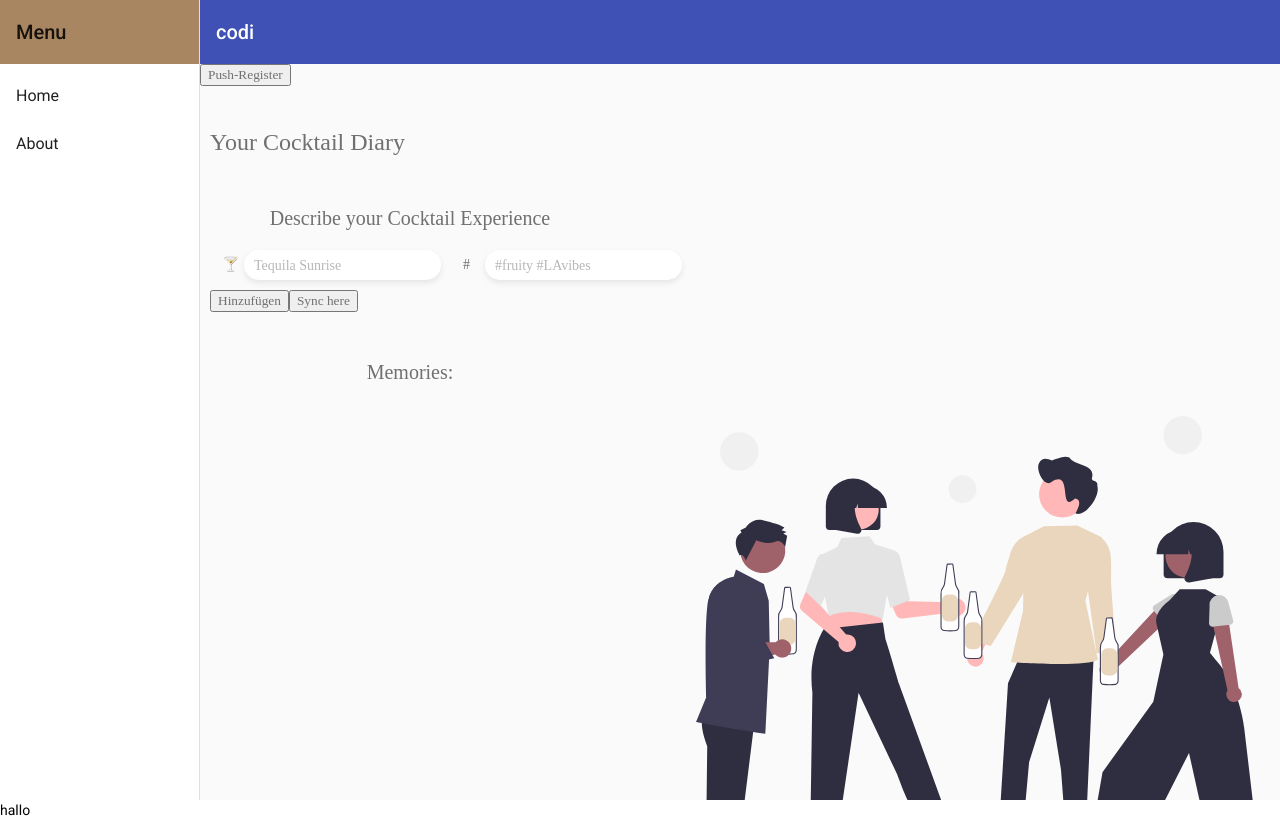
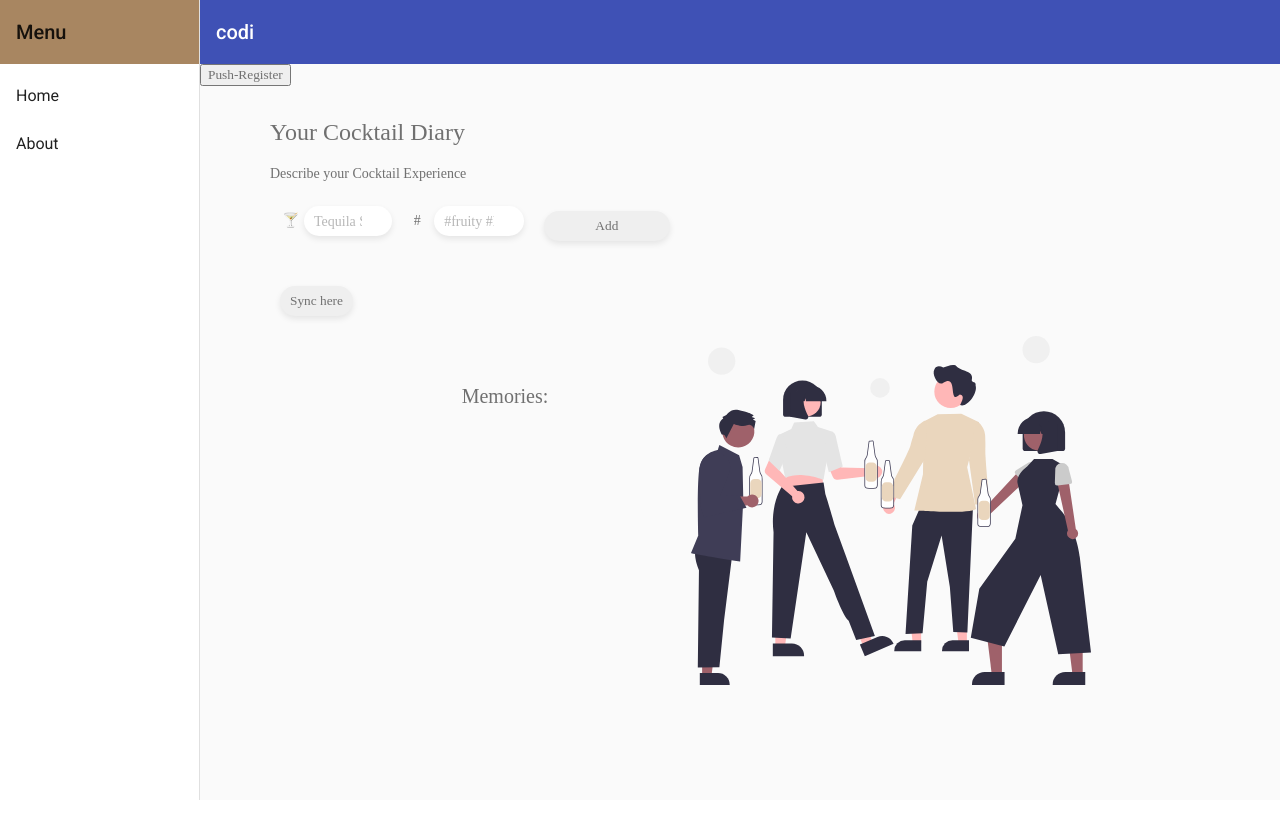
Before and after one commit to Blonas-collab/PWA-CoDi, an Angular app: page / in a window 1280 px wide. After the commit the page ends 800 px from the top, so only its background shows below. Built offline with nearby package versions, Linux system fonts and the light colour scheme.

Commit message:
css adjustments

```diff
--- a/src/app/cocktails/cocktails.component.css
+++ b/src/app/cocktails/cocktails.component.css
@@ -1,26 +1,35 @@
 * {
     color: #707070;
 }
+p {
 
-.contentWrapper {
-    max-width: 400px;
-    margin: 20px 10px;
-    float: left;
 }
 
-@media (min-width: 375px) {
+.wrapper {
+    max-width: 1200px;
+    position: relative;
+}
+
+@media (min-width: 1000px) {
     .wrapper {
-        margin: 20px auto;
+        margin: 0 50px auto;
     }
 }
 
+.wrapper-input {
+    max-width: 400px;
+    margin: 30px 20px 20px 20px;
+}
+
+
 .wrapper-container{
     display: flex;
-    min-width: 400px;
     flex-direction: column;
+    margin-bottom: 30px;
+    align-items: center;
 }
 
-@media (min-width: 375px) {
+@media (min-width: 768px) {
     .wrapper-container {
      flex-direction: row;
     }
@@ -29,14 +38,19 @@
 .container-input {
     margin: 10px;
     display: flex;
+    width: 100%;
 }
 
 .container-input label {
     margin-right: 10px;
     width: 10px;
     padding: 5px 2px;
+}
 
+label:hover {
+    cursor: pointer;
 }
+
 .container-input input {
     border-radius: 18px;
     border-style: none;
@@ -44,9 +58,10 @@
 	border-radius: 18px;
     padding: 5px 10px;
     height: 25px;
+    width: 75%;
 }
 
-@media (min-width: 375px) {
+@media (min-width: 768px) {
     .container-input input {
         height: 20px;
     }
@@ -66,29 +81,83 @@ h1 {
 
 button {
      font-family: Oswald;
+     background-color: #EFEFEF;
+     border-radius: 18px;
+     border-style: none;
+     box-shadow: 0px 3px 6px #00000016;
+     border-radius: 18px;
+     padding: 5px 10px 5px 10px;
+     height: 35px;
+     margin-top: 10px;
     }
 
+button:hover {
+    cursor: pointer;
+}
+
+@media (min-width: 768px ) {
+    button {
+        height: 30px;
+        margin-left: 10px;
+    }
+}
+
+.add-btn {
+    width: 100%;
+}
+
+
+
+/*_______________*/
+
+.wrapper-sec {
+    display: flex;
+    flex-direction: column;
+    max-width: 400px;
+    margin: 20px 10px;
+}
+
+.wrapper-memories {
+    margin: 0 20px 0 20px;
+    align-items: center;
+}
+
+@media (min-width: 768px) {
+    .wrapper-memories {
+        align-items:unset;
+    }
+    .container-memories {
+       width: 50%;
+    }
+}
 .headings {
     margin-top: 50px;
     text-align: center;
     font-size: 20px;
 }
 
-.cocktailname{
+.cocktail-name{
     font-size: 16px;
     margin: 0 0 0 0;
 }
 
 .list {
     list-style-type: none;
-}
+    padding: 0;
+    text-align: center;
 
-.mainImageWrapper {
-    float: right;
 }
 
 .mainImage {
     max-width: 75%;
-    float: right;
-    margin: 0 20px 20px 0;
+    margin: 0 auto;
 }
+
+@media (min-width: 768px) {
+    .mainImage {
+       width: 50%;
+       max-width: 400px;
+       position: absolute;
+       left:45%;
+    }
+}
--- a/src/app/cocktails/cocktails.component.html
+++ b/src/app/cocktails/cocktails.component.html
@@ -1,8 +1,9 @@
 <div class="wrapper">
-  <div class="contentWrapper">
+  <div class="wrapper-input">
+
     <h1>Your Cocktail Diary </h1>
 
-    <p class="headings">Describe your Cocktail Experience</p>
+    <p>Describe your Cocktail Experience</p>
     <div class="wrapper-container">
       <div class="container-input">
         <label for="cocktailname" name="cocktailname" class="cocktail-label">🍸</label>
@@ -14,23 +15,28 @@
         <input id="hashtag" name="hastag" class="hastag-input" placeholder="#fruity #LAvibes" #hashtagCocktail>
       </div>
 
+      <button class="add-btn bubbly-button" (click)="add(nameCocktail.value, hashtagCocktail.value)">Add</button>
+
     </div>
 
-    <button (click)="add(nameCocktail.value, hashtagCocktail.value)">Hinzufügen</button>
     <button (click)="sync()">Sync here</button>
+</div>
 
-    <p class="headings">Memories:</p>
 
-    <ul class="list">
-      <li *ngFor="let cocktails of cocktails">
-        <p class="cocktailname">{{ cocktails.cocktail }}</p>
-        <p class="cocktailhashtag"> {{ "#" + cocktails.hashtag}} </p>
-      </li>
-    </ul>
+  <div class="wrapper-container wrapper-memories">
+    <div class="container-memories">
+      <p class="headings">Memories:</p>
+
+      <ul class="list">
+        <li *ngFor="let cocktails of cocktails">
+          <p class="cocktail-name">{{ cocktails.cocktail }}</p>
+          <p class="cocktail-hashtag"> {{ "#" + cocktails.hashtag}} </p>
+        </li>
+      </ul>
+    </div>
+
+      <img class="mainImage" src="../../assets/mainImage.svg" alt="cheerful drinking">
 
   </div>
 
-  <div class="mainImageWrapper">
-    <img class="mainImage" src="../../assets/mainImage.svg" alt="cheerful drinking">
-  </div>
 </div>
--- a/src/index.html
+++ b/src/index.html
@@ -14,7 +14,6 @@
 </head>
 <body class="mat-typography">
   <app-root></app-root>
-  hallo
   <noscript>Please enable JavaScript to continue using this application.</noscript>
 </body>
 </html>
```
